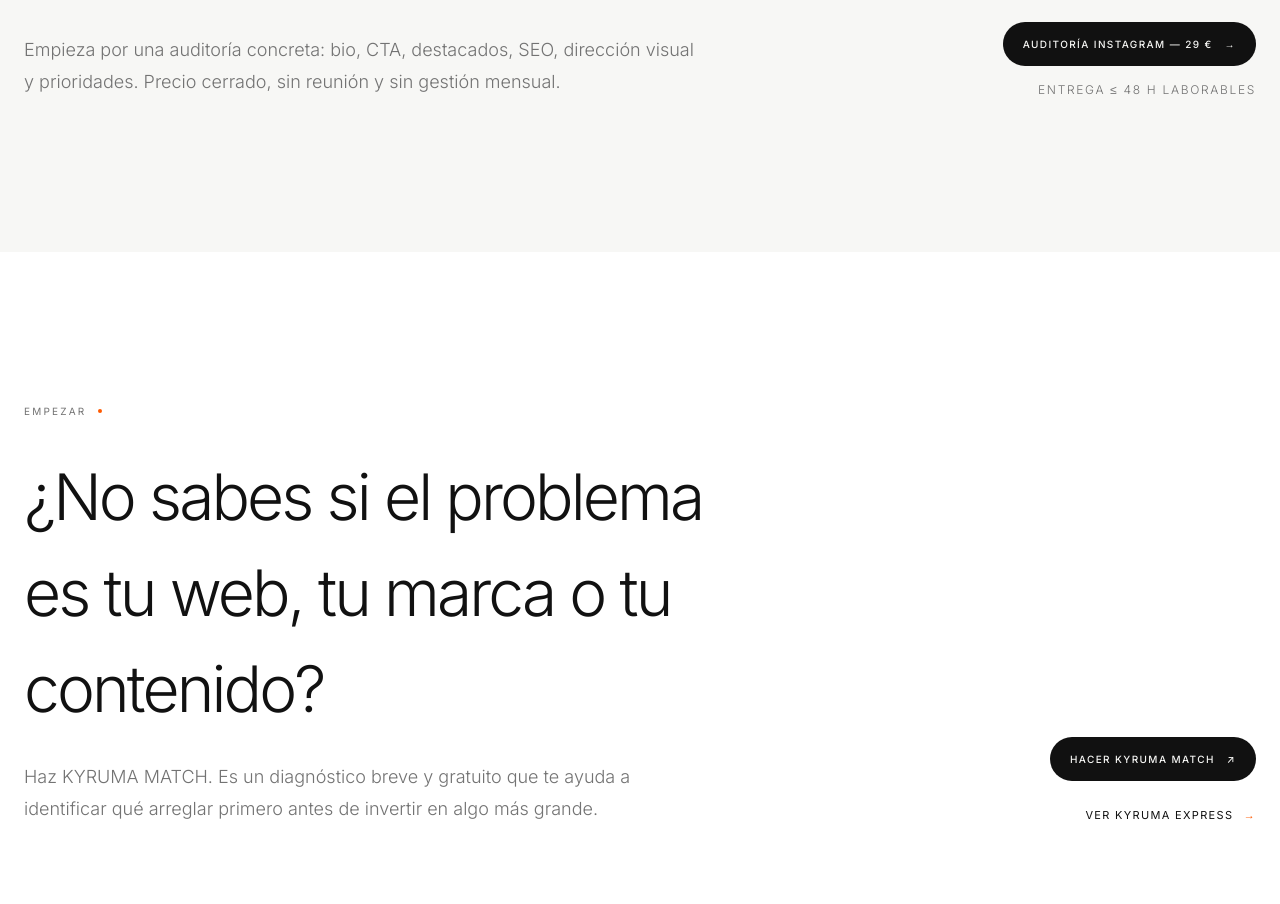
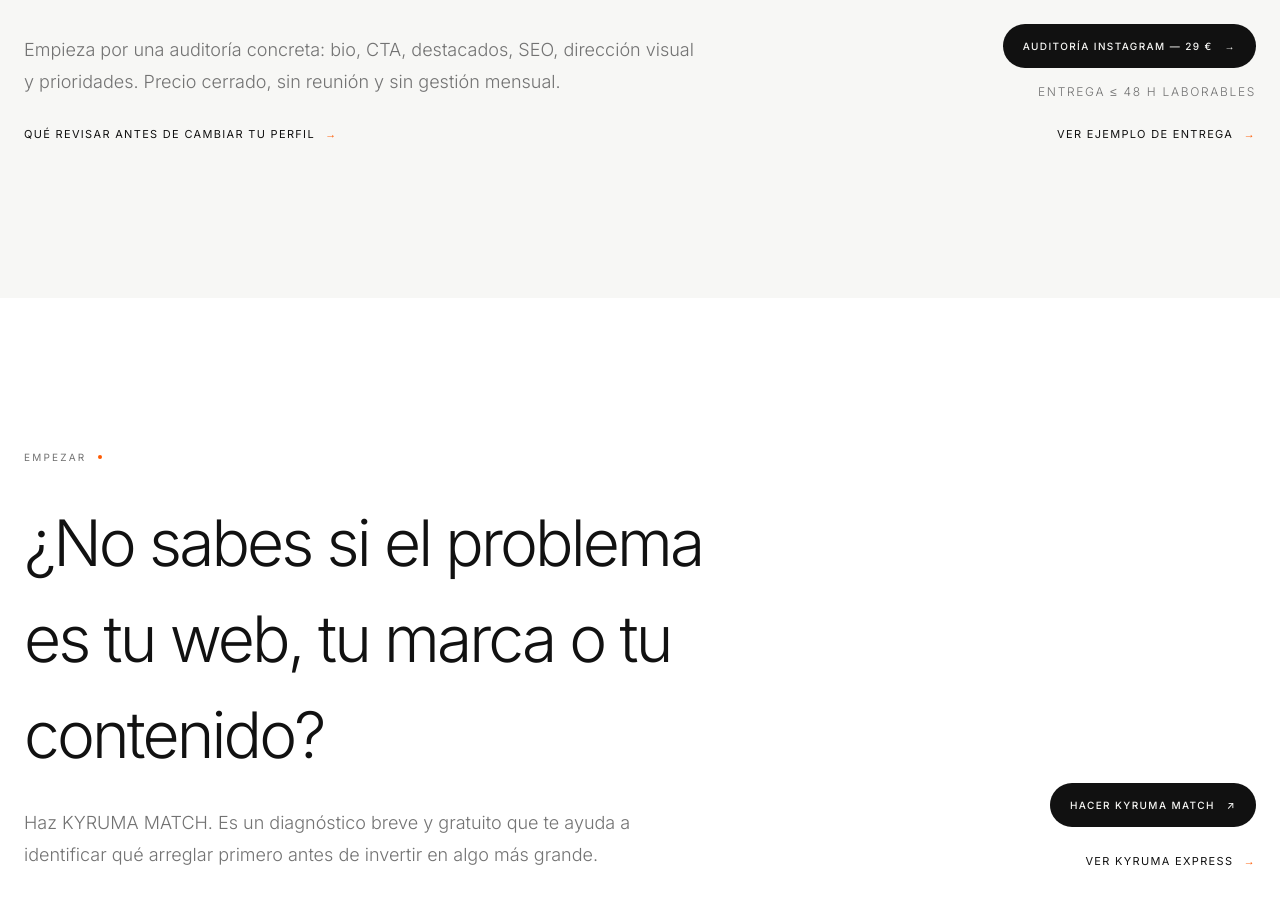
Before and after one commit to kyrumacreative-hub/kyruma-website, a Next.js app: page /granada in a window 1280 px wide. Shown: the part 4018-4922 px from the top of the page. Built offline with nearby package versions, Linux system fonts and the light colour scheme; no server answers.

Commit message:
feat(seo): connect Granada traffic to Instagram audit cluster

```diff
--- a/src/app/granada/page.tsx
+++ b/src/app/granada/page.tsx
@@ -109,10 +109,12 @@ export default function GranadaPage() {
             <p className="section-label">UNA NECESIDAD CONCRETA<span className="accent-dot" /></p>
             <h2 className="mt-8 text-[clamp(2.5rem,5vw,5rem)] font-light tracking-[-.045em]">¿Tu negocio está bien, pero Instagram no lo parece?</h2>
             <p className="mt-6 max-w-2xl text-lg leading-8 text-[var(--muted)]">Empieza por una auditoría concreta: bio, CTA, destacados, SEO, dirección visual y prioridades. Precio cerrado, sin reunión y sin gestión mensual.</p>
+            <Link href="/insights/auditoria-instagram-que-revisar" className="text-link mt-7 inline-flex">Qué revisar antes de cambiar tu perfil <span>→</span></Link>
           </div>
           <div className="md:col-span-5 md:text-right">
             <Link href="/auditoria-instagram" className="button-primary inline-flex">Auditoría Instagram — 29 € <span>→</span></Link>
             <p className="mt-4 text-xs uppercase tracking-[.14em] text-[var(--muted)]">Entrega ≤ 48 h laborables</p>
+            <div className="mt-5"><Link href="/auditoria-instagram/ejemplo" className="text-link">Ver ejemplo de entrega <span>→</span></Link></div>
           </div>
         </div>
       </section>
```
